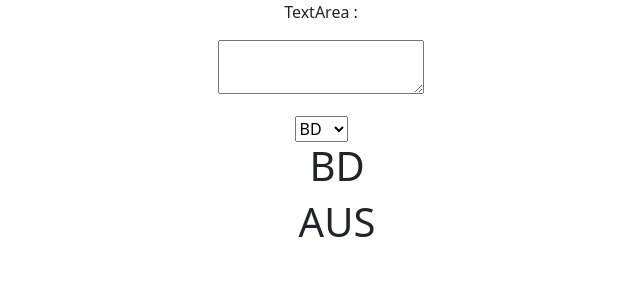
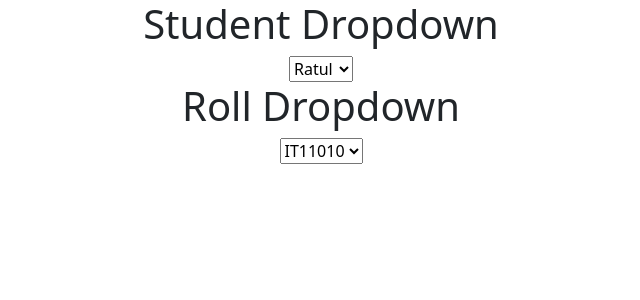
Before and after one commit to ratulshourov/react-work, a React (Create React App) app: page / in a window 1280 px wide. Shown: the top 300 px of the page, without its empty margins (319-959 px from the left). Built offline with nearby package versions, Linux system fonts and the light colour scheme.

Commit message:
drop down with json array list

```diff
--- a/src/App.js
+++ b/src/App.js
@@ -6,10 +6,12 @@ import ReactDomWork from './components/ReactDomWork';
 import FindDomNodeWork from './components/FindDomNodeWork';
 import FormWork from './components/FormWork';
 import TexAreaWork from './components/TexAreaWork';
+import JsonArrayListWork from './components/JsonArrayListWork';
 function App() {
   return (
     <div className="App">
-      <TexAreaWork></TexAreaWork>
+      <JsonArrayListWork></JsonArrayListWork>
+      {/* <TexAreaWork></TexAreaWork> */}
       {/* <FormWork></FormWork> */}
       {/* <FindDomNodeWork></FindDomNodeWork> */}
       {/* <Home title="Home"></Home>
--- /dev/null
+++ b/src/components/JsonArrayListWork.js
@@ -0,0 +1,45 @@
+import React, { Component } from 'react'
+
+class JsonArrayListWork extends Component {
+    constructor() {
+        super();
+        this.state = {
+
+        }
+    }
+    render() {
+        const student = [
+            {
+                name: "Ratul",
+                roll: "IT11010"
+            },
+
+            {
+                name: "Aujoy",
+                roll: "IT11029"
+            }
+        ];
+        const studentList = student.map((data) => {
+            return <option>{data.name}</option>;
+        });
+        const rollList = student.map((data) => {
+            return <option>{data.roll}</option>;
+        })
+        return (
+            <div>
+                <h1>Student Dropdown</h1>
+                <select>
+                    {studentList}
+                </select>
+
+                <h1>Roll Dropdown</h1>
+                <select>
+                    {rollList}
+                </select>
+            </div>
+        )
+    }
+
+}
+
+export default JsonArrayListWork;
```
